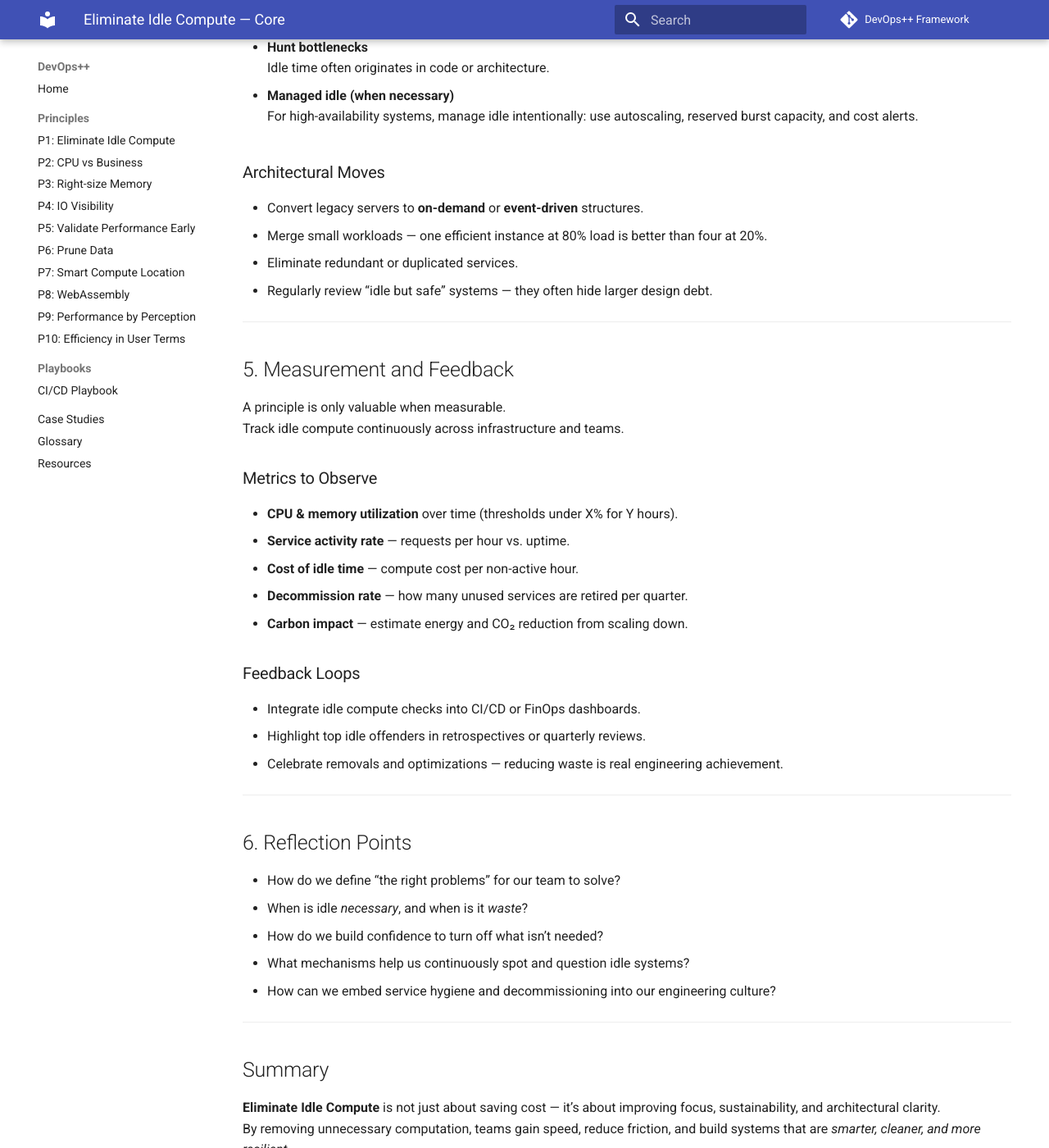
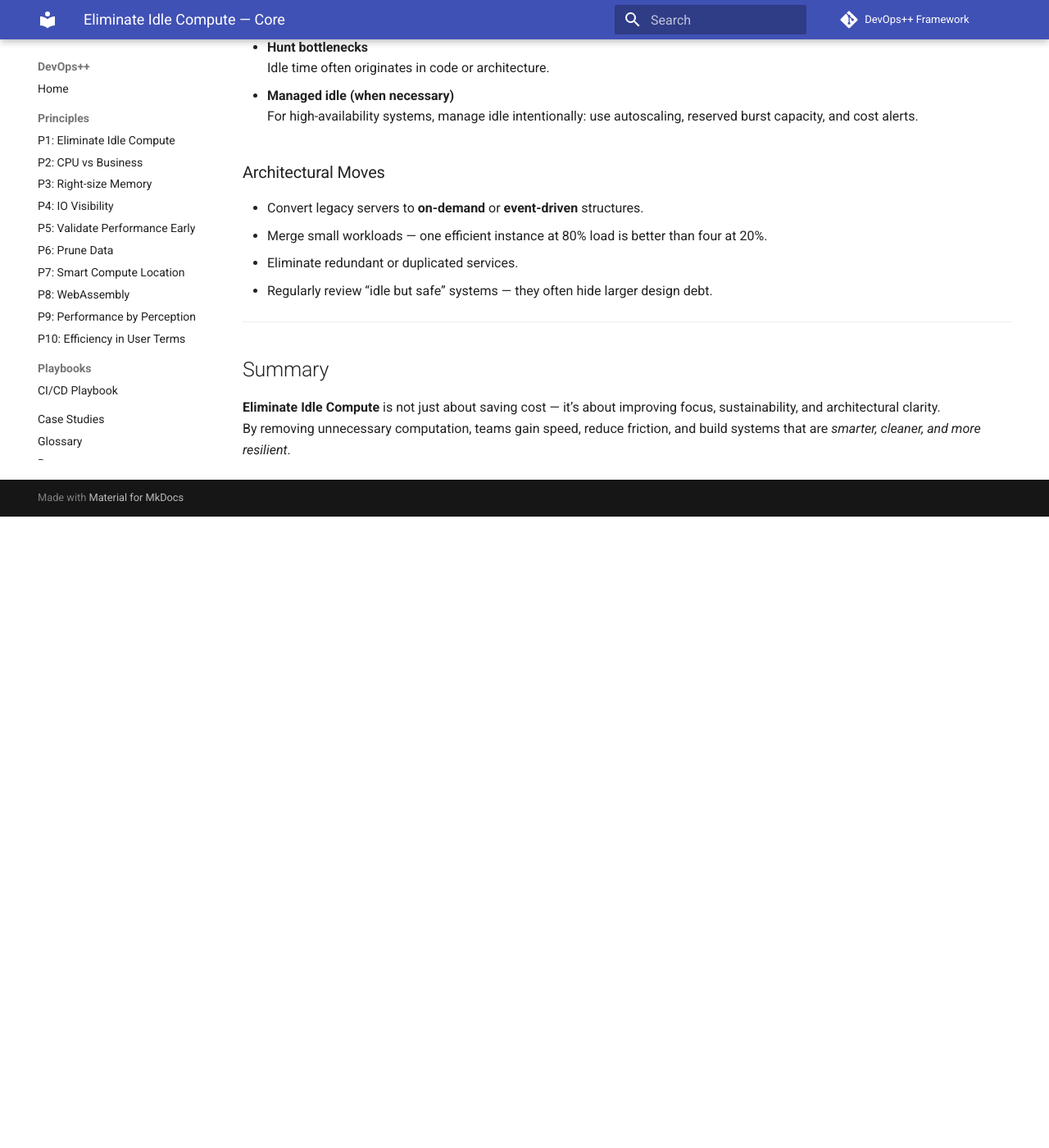
Before and after one commit to HighTech-Innovators/devops-plusplus, an MkDocs documentation site: the page built from docs/principles/P1-eliminate-idle-compute/core.md, in a window 1280 px wide and 1400 px high, scrolled down 2797 px. Shown: the whole window at 82% size. Built offline with MkDocs 1.6.1 and Material for MkDocs 9.7.7, drawn with Linux system fonts in a browser that asks for light colours; comment, search, counter and statistics services are not loaded; after the commit the page ends 3427 px from its top, so only the background shows below that.

Commit message:
Duplicates

```diff
--- a/docs/principles/P1-eliminate-idle-compute/core.md
+++ b/docs/principles/P1-eliminate-idle-compute/core.md
@@ -112,34 +112,6 @@ The aim: balance readiness with efficiency — systems that are *available when
 
 ---
 
-## 5. Measurement and Feedback
-
-A principle is only valuable when measurable.
-Track idle compute continuously across infrastructure and teams.
-
-### Metrics to Observe
-- **CPU & memory utilization** over time (thresholds under X% for Y hours).
-- **Service activity rate** — requests per hour vs. uptime.
-- **Cost of idle time** — compute cost per non-active hour.
-- **Decommission rate** — how many unused services are retired per quarter.
-- **Carbon impact** — estimate energy and CO₂ reduction from scaling down.
-
-### Feedback Loops
-- Integrate idle compute checks into CI/CD or FinOps dashboards.
-- Highlight top idle offenders in retrospectives or quarterly reviews.
-- Celebrate removals and optimizations — reducing waste is real engineering achievement.
-
----
-
-## 6. Reflection Points
-- How do we define “the right problems” for our team to solve?
-- When is idle *necessary*, and when is it *waste*?
-- How do we build confidence to turn off what isn’t needed?
-- What mechanisms help us continuously spot and question idle systems?
-- How can we embed service hygiene and decommissioning into our engineering culture?
-
----
-
 ## Summary
 
 **Eliminate Idle Compute** is not just about saving cost — it’s about improving focus, sustainability, and architectural clarity.
```
